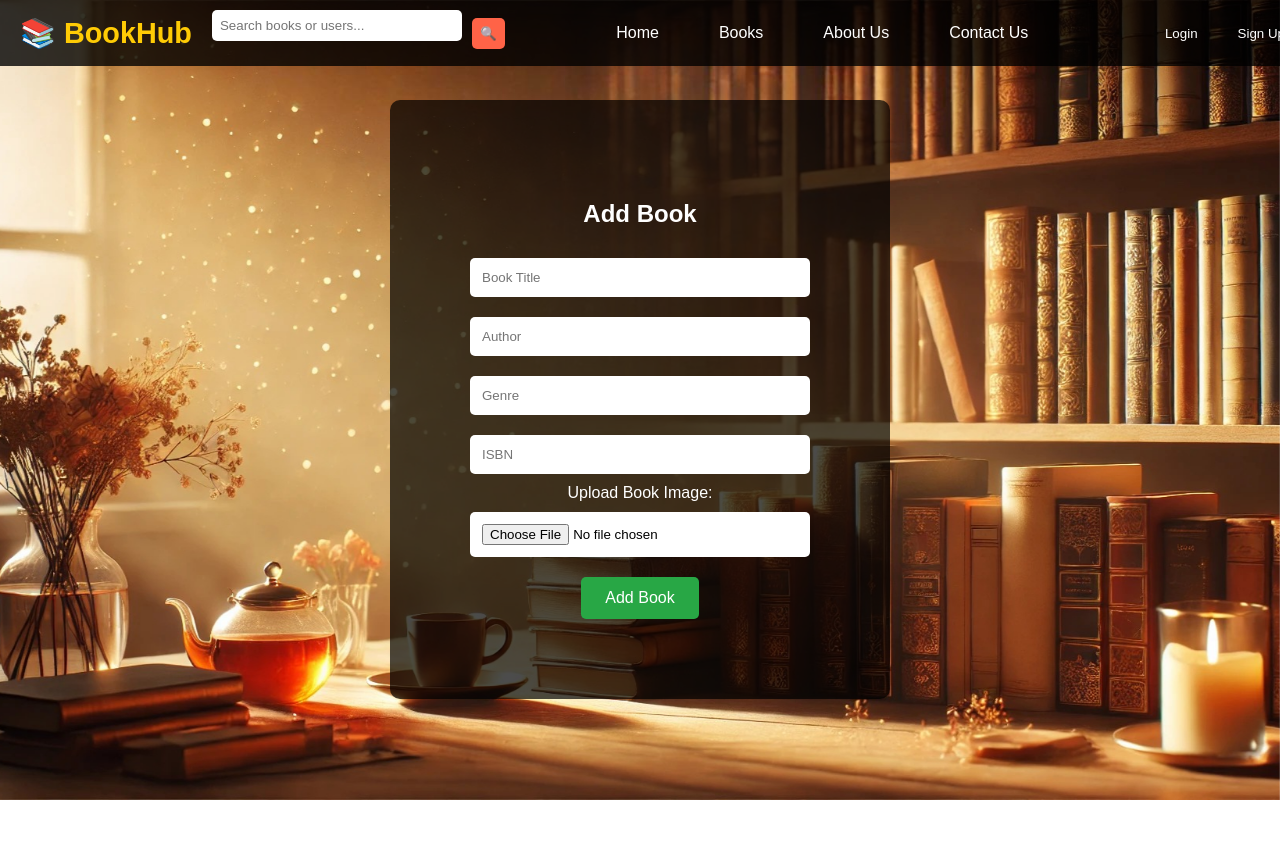
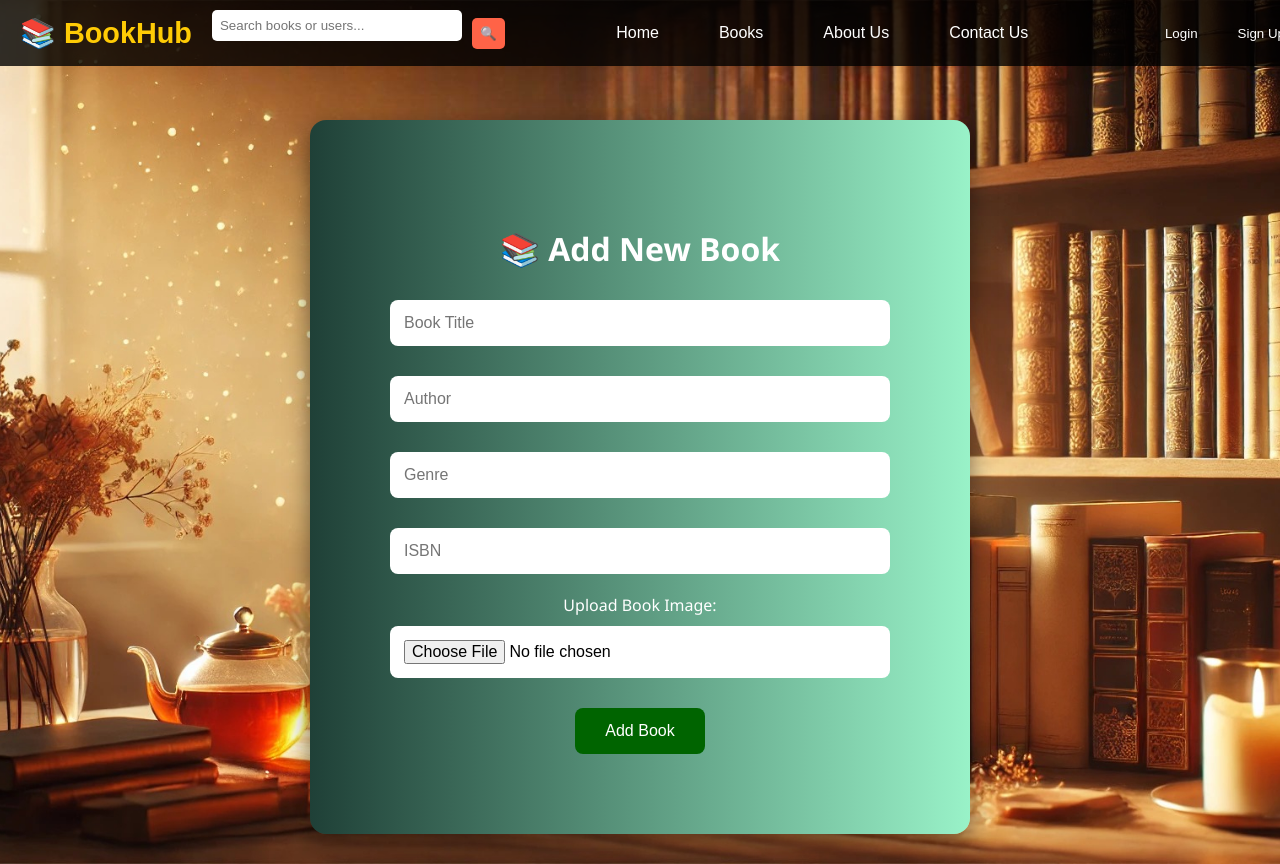
Before and after one commit to SadathRahmanN/BookHub, a React (Create React App) app in the folder frontend/: page /book-form in a window 1280 px wide. Before the commit the page ends 800 px from the top, so only its background shows below. Built offline with nearby package versions, Linux system fonts and the light colour scheme; no server answers.

Commit message:
`Refactor BookForm component styles and functionality`

```diff
--- a/frontend/src/components/books/BookForm.css
+++ b/frontend/src/components/books/BookForm.css
@@ -1,40 +1,60 @@
 /* Book Form Container */
 .book-form-container {
-  background-color: rgba(0, 0, 0, 0.7);
+  background: linear-gradient(to right, #1f4037, #99f2c8);
   color: #fff;
   padding: 80px;
-  border-radius: 10px;
+  border-radius: 16px;
   width: 90%;
   max-width: 500px;
-  margin: 100px auto 20px; /* Ensure content starts below navbar */
+  margin: 120px auto 30px;
   text-align: center;
-  box-sizing: border-box;
+  box-shadow: 0 8px 24px rgba(0, 0, 0, 0.5);
+  font-family: 'Segoe UI', Tahoma, Geneva, Verdana, sans-serif;
 }
 
-/* Input styles for Book Form */
-.book-form input {
-  width: 100%;
-  padding: 12px;
-  margin: 10px 0;
-  border-radius: 5px;
-  border: none;
-  box-sizing: border-box;
-  background-color: #fff;
-  color: #000;
+/* Heading */
+.book-form-container h2 {
+  font-size: 2rem;
+  margin-bottom: 20px;
+  color: #ffffff;
 }
 
-/* Button styles for Book Form */
+/* Input styles */
+.book-form input[type="text"],
+.book-form input[type="file"] {
+  width: 100%;
+  padding: 14px;
+  margin: 10px 0 20px;
+  border-radius: 8px;
+  border: none;
+  background-color: #ffffff;
+  color: #000;
+  box-sizing: border-box;
+  font-size: 1rem;
+}
+
+/* Button */
 .book-form button {
-  padding: 12px 24px;
-  background-color: #28a745;
+  padding: 14px 30px;
+  background-color: #006400;
   border: none;
   color: white;
-  border-radius: 5px;
+  border-radius: 8px;
   cursor: pointer;
   margin-top: 10px;
-  font-size: 16px;
+  font-size: 1rem;
+  transition: background-color 0.3s ease;
 }
 
 .book-form button:hover {
-  background-color: #218838;
+  background-color: #228b22;
 }
+
+/* Image Preview */
+.book-image-preview {
+  max-width: 100%;
+  height: auto;
+  border-radius: 8px;
+  margin-top: 15px;
+  box-shadow: 0 4px 12px rgba(0,0,0,0.4);
+}
--- a/frontend/src/components/books/BookForm.js
+++ b/frontend/src/components/books/BookForm.js
@@ -1,3 +1,5 @@
+// src/components/books/BookForm.js
+
 import React, { useState, useEffect } from 'react';
 import { useNavigate } from 'react-router-dom';
 import './BookForm.css';
@@ -17,24 +19,21 @@ const BookForm = ({ bookToEdit }) => {
       setAuthor(bookToEdit.author || '');
       setGenre(bookToEdit.genre || '');
       setIsbn(bookToEdit.isbn || '');
-      setImagePreview(bookToEdit.image || ''); // Assuming image URL is present in bookToEdit
+      setImagePreview(bookToEdit.image || '');
     }
   }, [bookToEdit]);
 
-  // Handle image file change
   const handleImageChange = (e) => {
     const file = e.target.files[0];
     if (file) {
       setImage(file);
-      setImagePreview(URL.createObjectURL(file)); // Temporary URL for preview
+      setImagePreview(URL.createObjectURL(file));
     }
   };
 
   const handleSubmit = async (e) => {
     e.preventDefault();
-    const newBook = { title, author, genre, isbn, image };
 
-    try {
     const formData = new FormData();
     formData.append('title', title);
     formData.append('author', author);
@@ -42,19 +41,17 @@ const BookForm = ({ bookToEdit }) => {
     formData.append('isbn', isbn);
     if (image) formData.append('image', image);
 
+    try {
       const response = await fetch(
-        bookToEdit ? `/api/books/${bookToEdit.id}/` : '/api/books/',
+        bookToEdit ? `http://127.0.0.1:8000/library/api/books/${bookToEdit.id}/` : 'http://127.0.0.1:8000/library/api/books/',
         {
           method: bookToEdit ? 'PUT' : 'POST',
           body: formData,
         }
       );
 
-      if (!response.ok) {
-        throw new Error('Failed to submit book data');
-      }
+      if (!response.ok) throw new Error('Failed to submit book data');
 
-      // Clear form and redirect
       setTitle('');
       setAuthor('');
       setGenre('');
@@ -69,7 +66,7 @@ const BookForm = ({ bookToEdit }) => {
 
   return (
     <div className="book-form-container">
-      <h2>{bookToEdit ? 'Edit Book' : 'Add Book'}</h2>
+      <h2>{bookToEdit ? '📘 Edit Book' : '📚 Add New Book'}</h2>
       <form onSubmit={handleSubmit} className="book-form">
         <input
           type="text"
@@ -105,7 +102,8 @@ const BookForm = ({ bookToEdit }) => {
           id="image"
           onChange={handleImageChange}
         />
-        {imagePreview && <img src={imagePreview} alt="Book Preview" className="book-image-preview" />}
+
+        {imagePreview && <img src={imagePreview} alt="Preview" className="book-image-preview" />}
 
         <button type="submit">{bookToEdit ? 'Update Book' : 'Add Book'}</button>
       </form>
```
Lines whose indentation alone changed are shown as unchanged.
